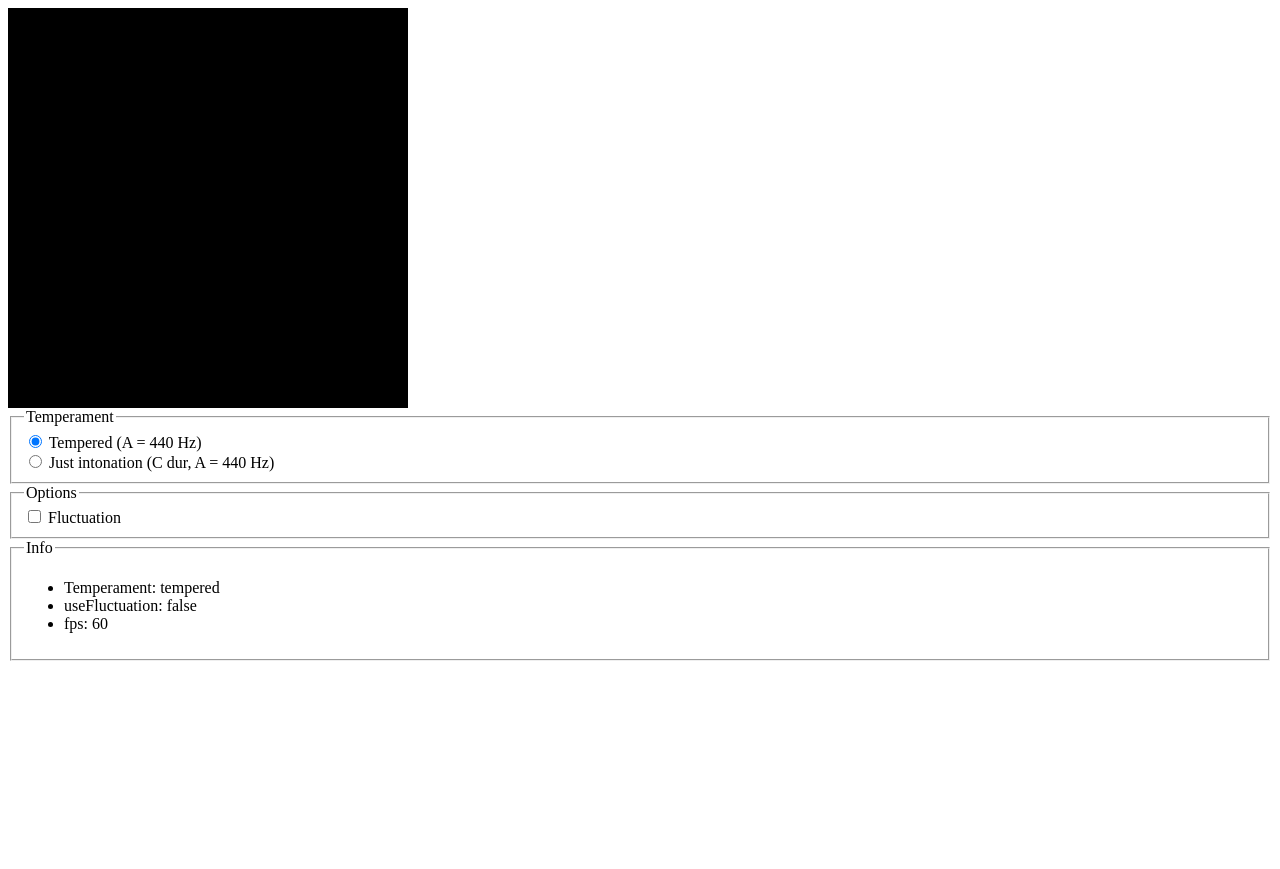
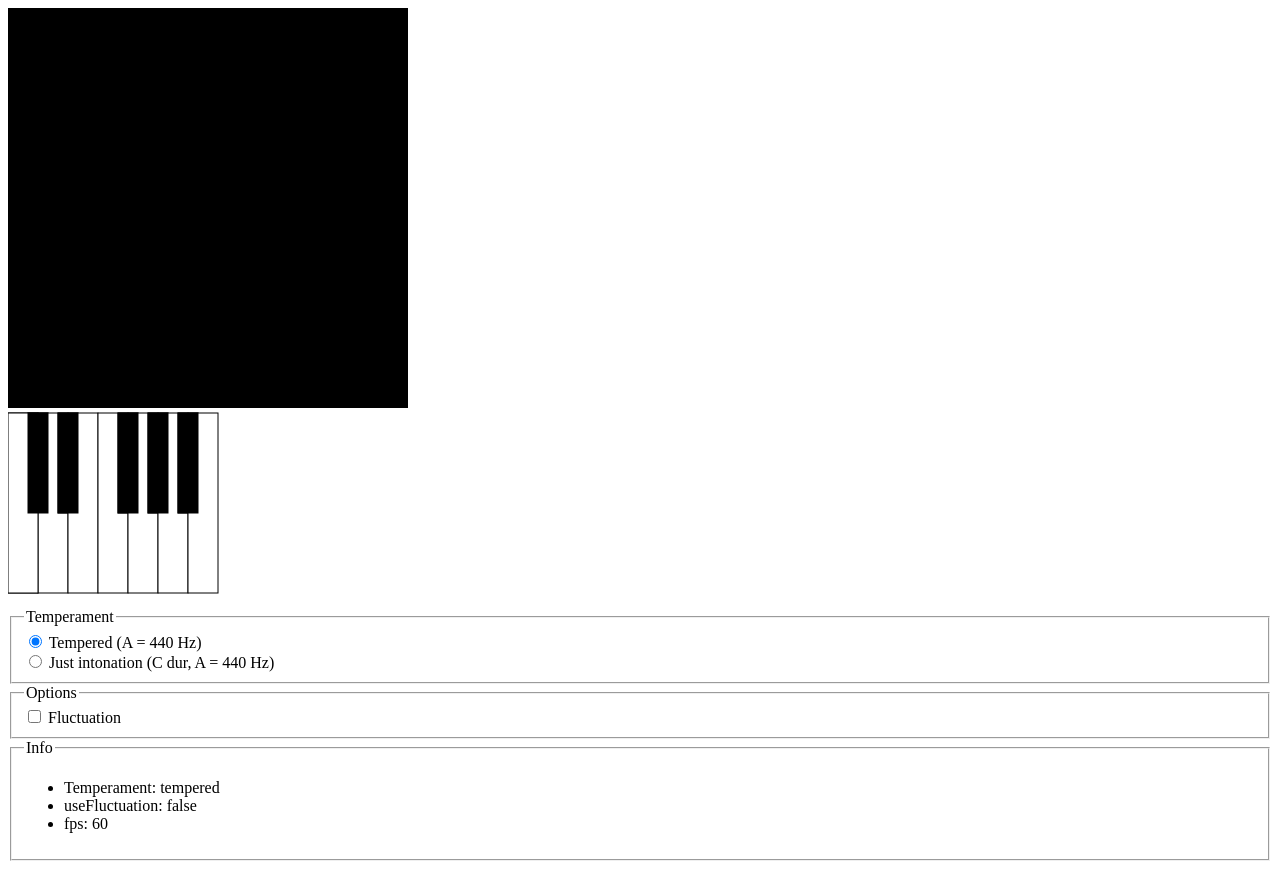
Before and after one commit to monman53/temperament, a plain HTML site: page index.html in a window 1280 px wide. Before the commit the page ends 800 px from the top, so only its background shows below. Drawn offline with nearby package versions, Linux system fonts and the light colour scheme.

Commit message:
Simple keyboard

```diff
--- a/index.html
+++ b/index.html
@@ -1,5 +1,22 @@
+<meta name="viewport" content="width=device-width, initial-scale=1">
+<title>Temperament Lissajous</title>
+
 <div id="app">
-    <canvas height="400" width="400" id="canvas"></canvas>
+    <canvas width="400" height="400" id="canvas"></canvas>
+    </br>
+
+    <svg width="400" height="200">
+        <g v-for="(item, index) in keyboard">
+            <rect :width="keyboardWidth(item, 10)" :height="keyboardHeight(item, 180, 100)" :x="keyboardX(item, 10)"
+                y="5" :fill="keyboardFill(item)" stroke="black" />
+        </g>
+        <g v-for="(item, index) in keyboard">
+            <g v-if="keyboardFill(item) == 'black'">
+                <rect :width="keyboardWidth(item, 10)" :height="keyboardHeight(item, 180, 100)" :x="keyboardX(item, 10)"
+                    y="5" :fill="keyboardFill(item)" stroke="black" />
+            </g>
+        </g>
+    </svg>
 
     <fieldset>
         <legend>Temperament</legend>
@@ -173,12 +190,74 @@
                 count: 0,
                 fps: 0,
                 fftSize: 2048,
+                keyboard: [60, 61, 62, 63, 64, 65, 66, 67, 68, 69, 70, 71, 72],
             }
         },
         methods: {
-            increment() {
-                this.count++;
-            }
+            keyboardX(keyId, pitch) {
+                switch (keyId % 12) {
+                    case 0:
+                        return pitch * 0;
+                    case 1:
+                        return pitch * 2;
+                    case 2:
+                        return pitch * 3;
+                    case 3:
+                        return pitch * 5;
+                    case 4:
+                        return pitch * 6;
+                    case 5:
+                        return pitch * 9;
+                    case 6:
+                        return pitch * 11;
+                    case 7:
+                        return pitch * 12;
+                    case 8:
+                        return pitch * 14;
+                    case 9:
+                        return pitch * 15;
+                    case 10:
+                        return pitch * 17;
+                    case 11:
+                        return pitch * 18;
+                }
+            },
+            keyboardFill(keyId) {
+                switch (keyId % 12) {
+                    case 1:
+                    case 3:
+                    case 6:
+                    case 8:
+                    case 10:
+                        return "black";
+                    default:
+                        return "white";
+                }
+            },
+            keyboardHeight(keyId, heightWhite, heightBlack) {
+                switch (keyId % 12) {
+                    case 1:
+                    case 3:
+                    case 6:
+                    case 8:
+                    case 10:
+                        return heightBlack;
+                    default:
+                        return heightWhite;
+                }
+            },
+            keyboardWidth(keyId, pitch) {
+                switch (keyId % 12) {
+                    case 1:
+                    case 3:
+                    case 6:
+                    case 8:
+                    case 10:
+                        return pitch * 2;
+                    default:
+                        return pitch * 3;
+                }
+            },
         },
         computed: {
             frequencies() {
```
